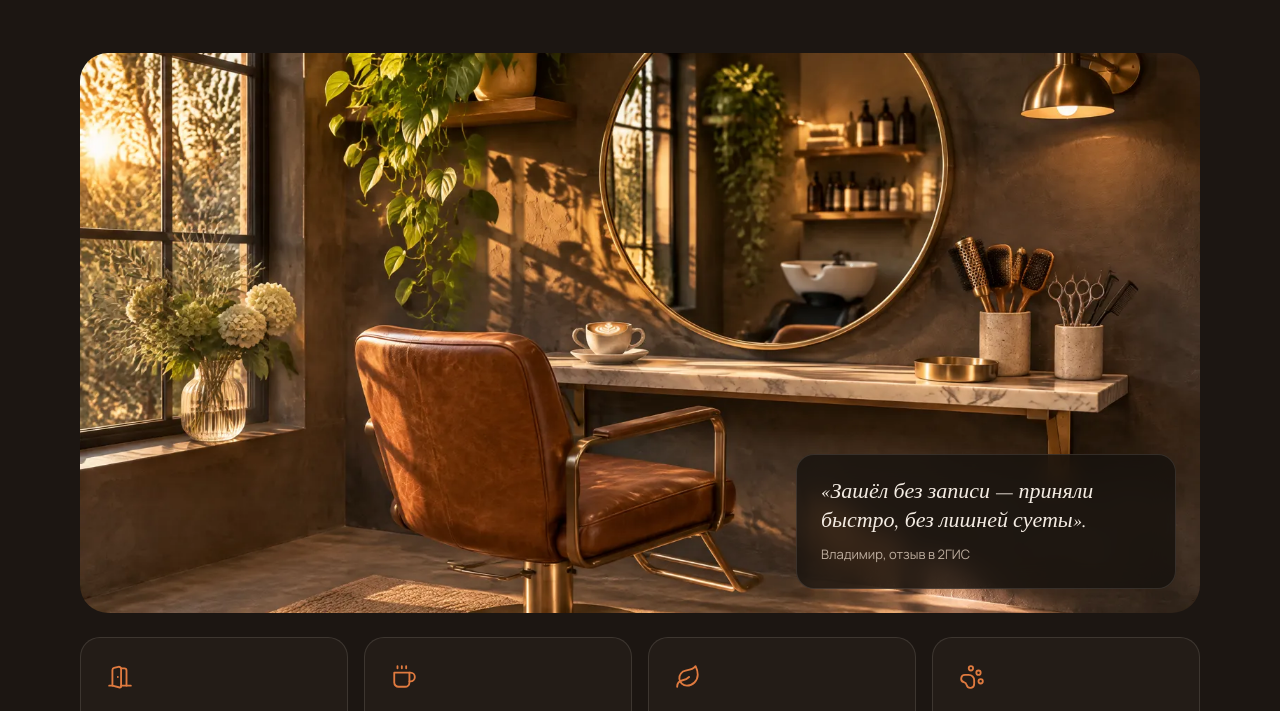
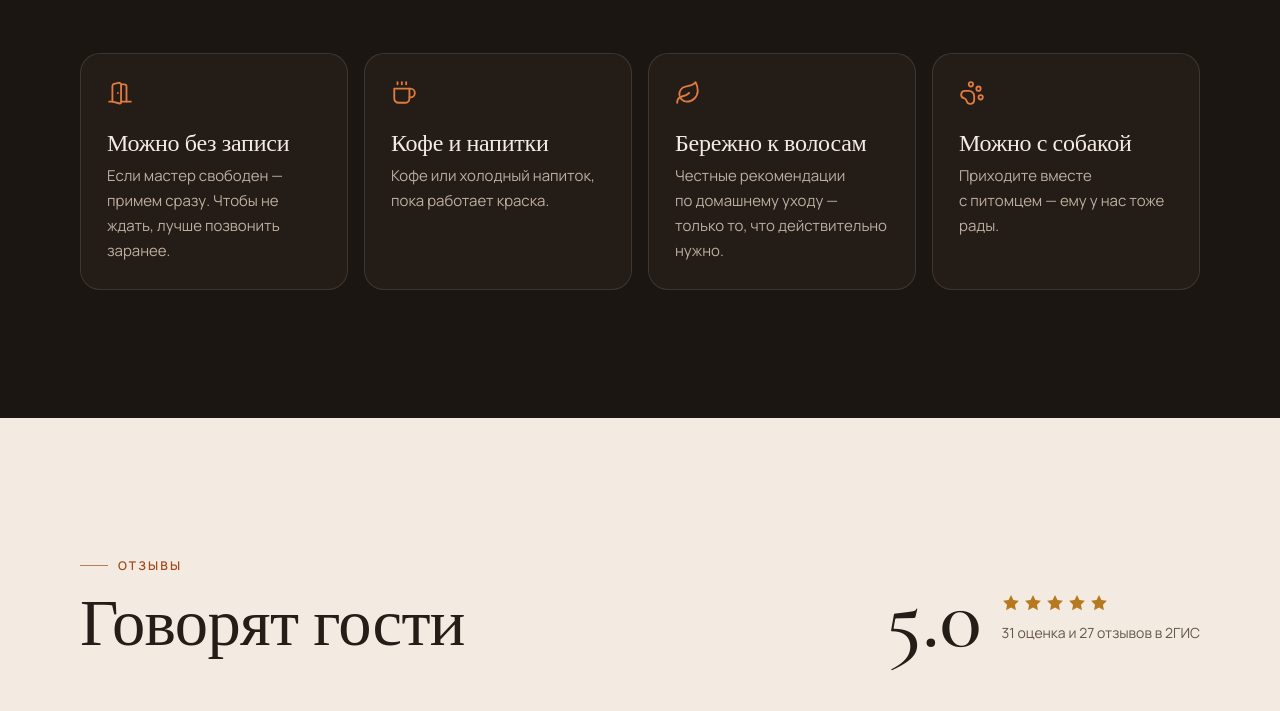
Before and after one commit to KuzovlevnWeb/fenix-salon, a plain HTML site: page index.html in a window 1280 px wide. Shown: the part 3035-3746 px from the top of the page. Drawn offline with nearby package versions, Linux system fonts and the light colour scheme.

Commit message:
Убрать фото интерьера с цитатой из раздела «Салон»
Co-Authored-By: Claude Opus 5.5 <noreply@anthropic.com>

```diff
--- a/index.html
+++ b/index.html
@@ -210,15 +210,7 @@ section{scroll-margin-top:96px}
 
 /* Atmosphere */
 .atmos{background:var(--bg-2)}
-.atmos-photo{border-radius:28px;overflow:hidden;position:relative}
-.atmos-photo img{width:100%;aspect-ratio:16/8;object-fit:cover}
-.atmos-quote{
-  position:absolute;right:24px;bottom:24px;max-width:380px;padding:22px 24px;border-radius:18px;
-  background:rgba(21,17,14,.78);-webkit-backdrop-filter:blur(12px);backdrop-filter:blur(12px);border:1px solid var(--line)
-}
-.atmos-quote p{font:italic 500 22px/1.3 var(--serif)}
-.atmos-quote span{display:block;margin-top:10px;font-size:13px;color:var(--muted)}
-.perks{display:grid;grid-template-columns:repeat(4,1fr);gap:16px;margin-top:24px}
+.perks{display:grid;grid-template-columns:repeat(4,1fr);gap:16px}
 .perk{padding:26px;border-radius:var(--radius);background:var(--surface);border:1px solid var(--line)}
 .perk .icon{width:26px;height:26px;color:var(--ember)}
 .perk h3{font-size:24px;margin:18px 0 8px}
@@ -326,8 +318,6 @@ section{scroll-margin-top:96px}
   .section-head{flex-direction:column;align-items:flex-start}
   .contact-grid{grid-template-columns:1fr}
   .map{min-height:340px}
-  .atmos-photo img{aspect-ratio:4/3}
-  .atmos-quote{position:static;max-width:none;margin-top:16px;background:var(--surface)}
   .header .btn-call{display:none}
   .header-phone{display:inline-flex;width:44px;height:44px;min-height:44px;padding:0}
   .dock{display:flex}
@@ -543,14 +533,6 @@ section{scroll-margin-top:96px}
         <p class="reveal">Небольшой уютный салон, где вас встретят по&nbsp;имени, нальют кофе и&nbsp;никуда не&nbsp;будут торопить.</p>
       </div>
 
-      <div class="atmos-photo reveal">
-        <img src="img/interior.webp" width="1600" height="904" loading="lazy" alt="Рабочее место в салоне: кожаное кресло, круглое зеркало, кофе на мраморной полке">
-        <div class="atmos-quote">
-          <p>«Зашёл без записи — приняли быстро, без лишней суеты».</p>
-          <span>Владимир, отзыв в 2ГИС</span>
-        </div>
-      </div>
-
       <div class="perks">
         <div class="perk reveal">
           <svg class="icon" aria-hidden="true"><use href="#i-door"/></svg>
```
